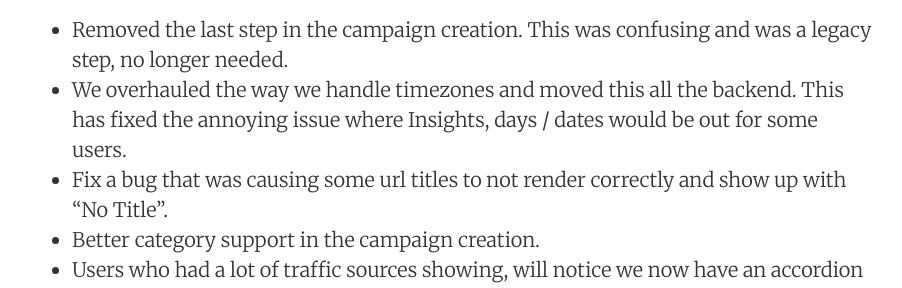
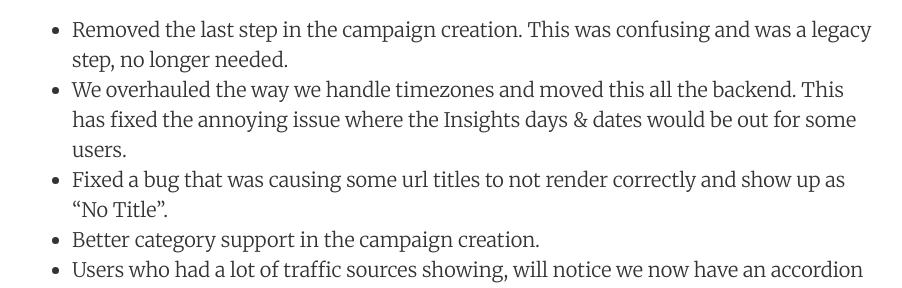
Before and after one commit to giveitanudge/giveitanudge.github.io, a Jekyll site: the page built from _posts/2016-03-29-what-weve-been-up-to.md, in a window 1280 px wide. Shown: the part 1335-1623 px from the top of the page, without its empty margins (188-1090 px from the left). Built offline with Jekyll 4.4.1, drawn with Linux system fonts in a browser that asks for light colours; nearby versions of some CDN libraries.

Commit message:
copy changes

```diff
--- a/_posts/2016-03-29-what-weve-been-up-to.md
+++ b/_posts/2016-03-29-what-weve-been-up-to.md
@@ -26,8 +26,8 @@ We are already 3 months into 2016 which is crazy, considering how fast it's flow
 
 ## Other fixes & upgrades
   - Removed the last step in the campaign creation. This was confusing and was a legacy step, no longer needed.
-  - We overhauled the way we handle timezones and moved this all the backend. This has fixed the annoying issue where Insights, days / dates would be out for some users.
-  - Fix a bug that was causing some url titles to not render correctly and show up with "No Title".
+  - We overhauled the way we handle timezones and moved this all the backend. This has fixed the annoying issue where the Insights days & dates would be out for some users.
+  - Fixed a bug that was causing some url titles to not render correctly and show up as "No Title".
   - Better category support in the campaign creation.
   - Users who had a lot of traffic sources showing, will notice we now have an accordion to display the rest. Only the top performing ones are displayed by default.
   - Many, many, upgrades to the URL normalization. This has fixed almost all cases of the pesky url merging many of you have had to deal with.
```
